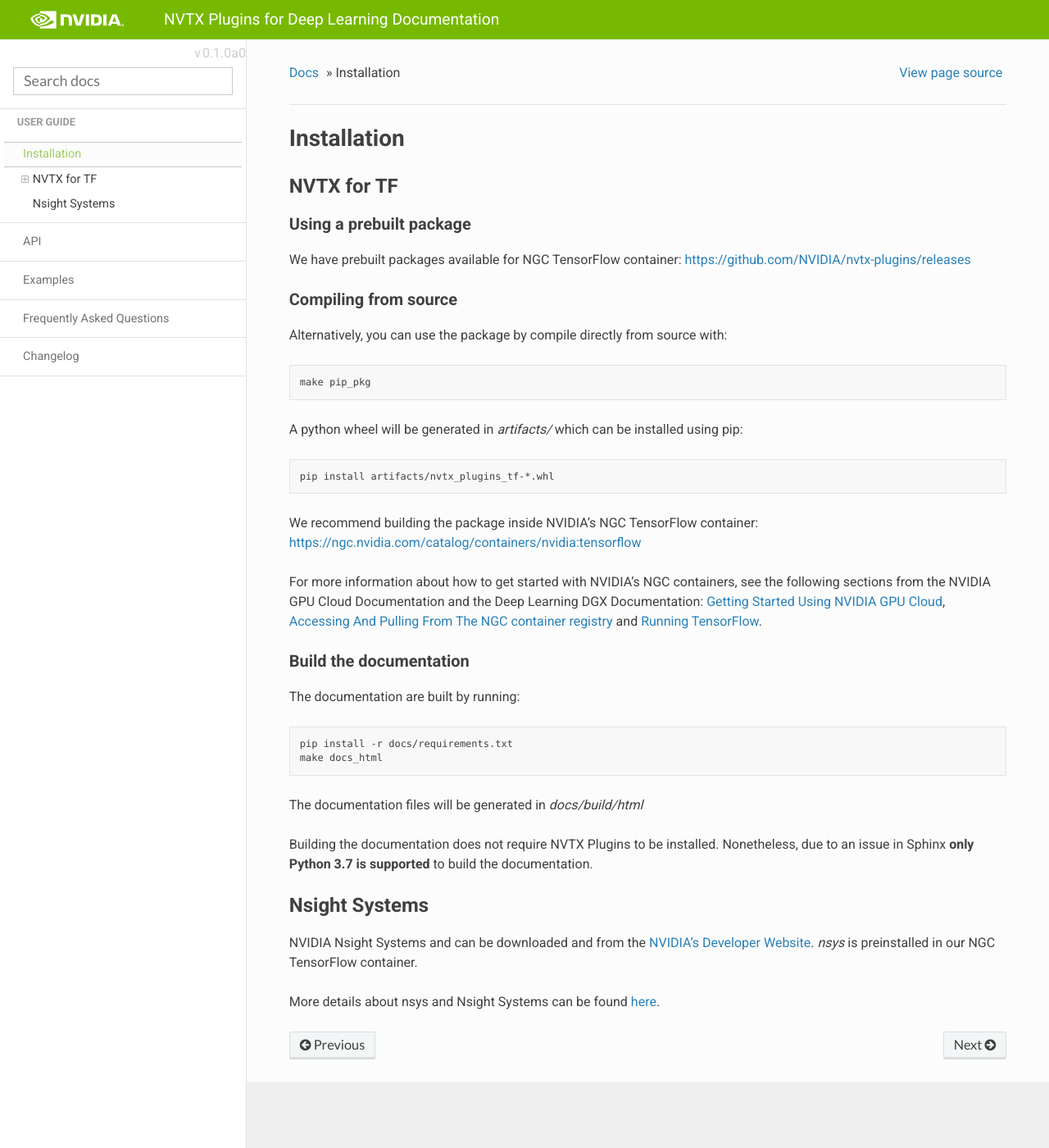
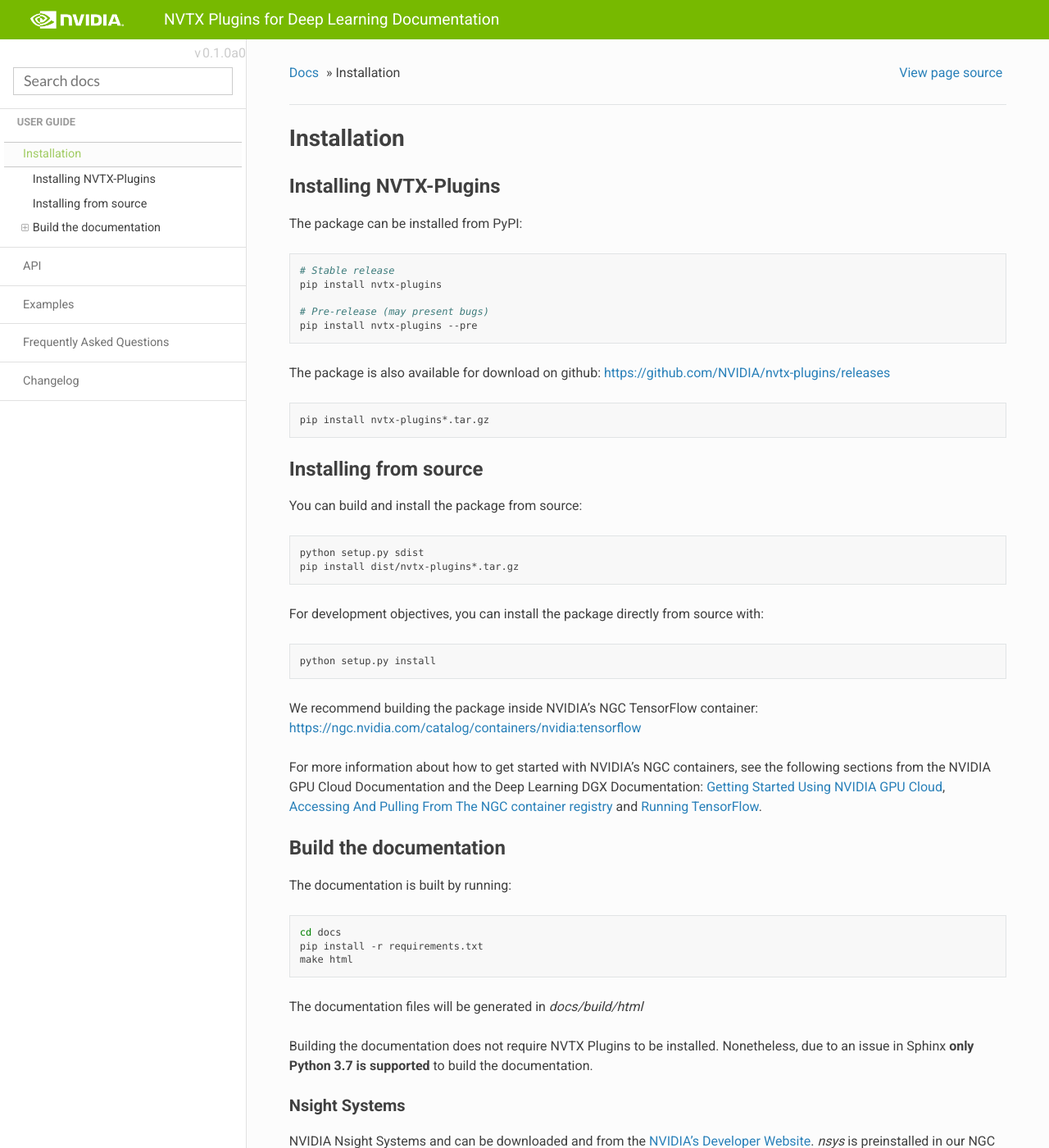
Before and after one commit to NVIDIA/nvtx-plugins, a Sphinx documentation site: the page built from docs/templates/installation.rst, in a window 1280 px wide and 1400 px high. Shown: the whole window at 82% size. Built offline with Sphinx 7.4.7, drawn with Linux system fonts in a browser that asks for light colours; the version number is read from the project's files by our own code.

```diff
--- a/CHANGELOG.rst
+++ b/CHANGELOG.rst
@@ -4,10 +4,11 @@ Changelog
 Version 0.1.1
 -------------
 
-:Date: July 16, 2019
+:Date: July 17, 2019
 
 - Release on PyPI
 - Automatic build triggered during python extension installation: Extension
+- Non Closed Ranges Exception raised to ease user-debug
 
 Version 0.1.0
 -------------
--- a/docs/templates/installation.rst
+++ b/docs/templates/installation.rst
@@ -1,27 +1,39 @@
 Installation
 ============
 
-NVTX for TF
------------
-
-Using a prebuilt package
-^^^^^^^^^^^^^^^^^^^^^^^^
-We have prebuilt packages available for NGC TensorFlow container: https://github.com/NVIDIA/nvtx-plugins/releases
-
-Compiling from source
-^^^^^^^^^^^^^^^^^^^^^
-Alternatively, you can use the package by compile directly from source with:
+Installing NVTX-Plugins
+^^^^^^^^^^^^^^^^^^^^^^^
+The package can be installed from PyPI:
 
 .. code-block:: bash
 
-    make pip_pkg
+    # Stable release
+    pip install nvtx-plugins
 
-A python wheel will be generated in `artifacts/` which can be installed using
-pip:
+    # Pre-release (may present bugs)
+    pip install nvtx-plugins --pre
+
+The package is also available for download on github: https://github.com/NVIDIA/nvtx-plugins/releases
 
 .. code-block:: bash
 
-    pip install artifacts/nvtx_plugins_tf-*.whl
+    pip install nvtx-plugins*.tar.gz
+
+Installing from source
+^^^^^^^^^^^^^^^^^^^^^^
+
+You can build and install the package from source:
+
+.. code-block:: bash
+
+    python setup.py sdist
+    pip install dist/nvtx-plugins*.tar.gz
+
+For development objectives, you can install the package directly from source with:
+
+.. code-block:: bash
+
+    python setup.py install
 
 We recommend building the package inside NVIDIA’s NGC TensorFlow container:
 https://ngc.nvidia.com/catalog/containers/nvidia:tensorflow
@@ -36,18 +48,18 @@ and `Running TensorFlow <https://docs.nvidia.com/deeplearning/dgx/tensorflow-rel
 
 Build the documentation
 ^^^^^^^^^^^^^^^^^^^^^^^
-The documentation are built by running:
+The documentation is built by running:
 
 .. code-block:: bash
 
-    pip install -r docs/requirements.txt
-    make docs_html
+    cd docs
+    pip install -r requirements.txt
+    make html
 
 The documentation files will be generated in `docs/build/html`
 
 Building the documentation does not require NVTX Plugins to be installed.
 Nonetheless, due to an issue in Sphinx **only Python 3.7 is supported** to build the documentation.
-
 
 
 Nsight Systems
```
Also changed, not shown: README.rst (+32 -12 lines), 3 other files.
